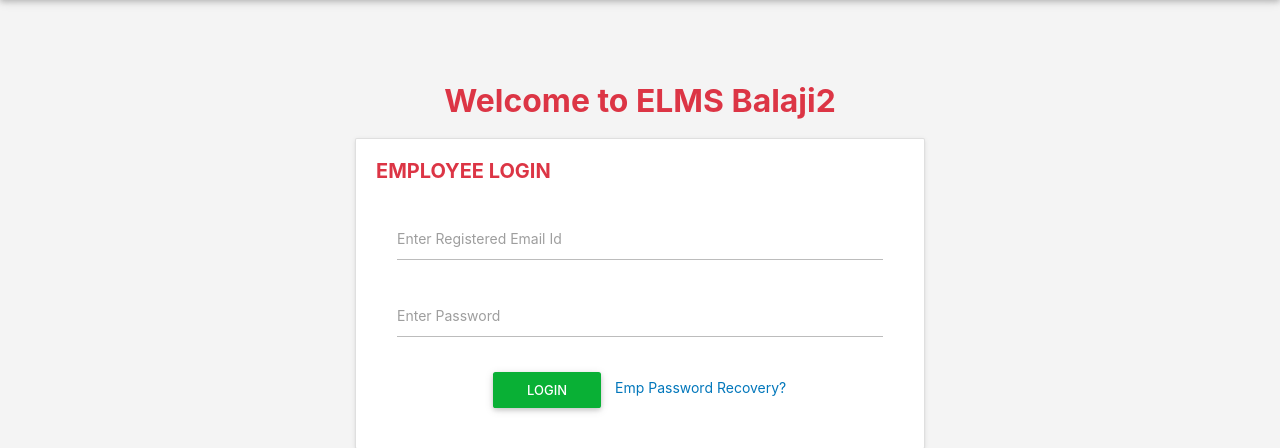
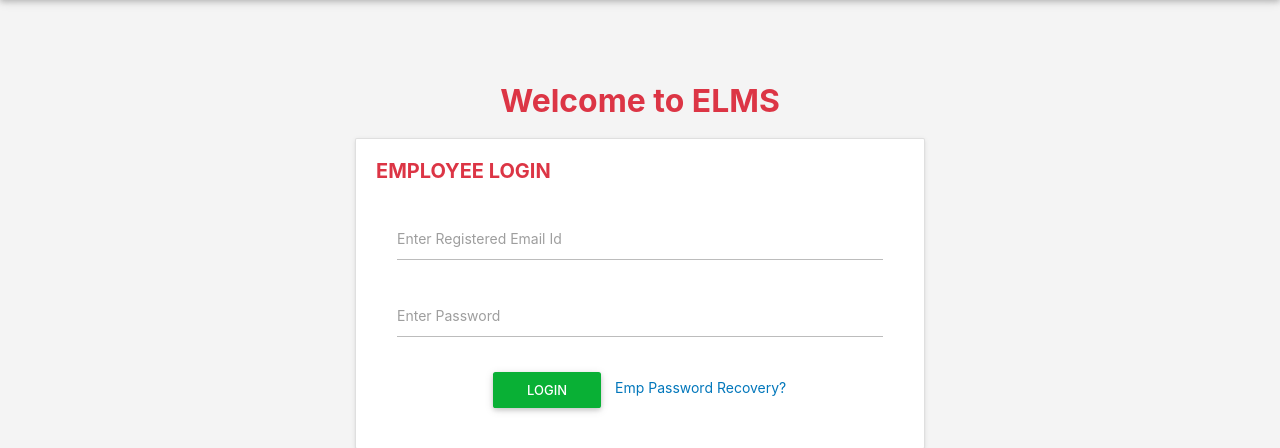
Before and after one commit to lakshmanan8104/php_demo, a PHP site: page / in a window 1280 px wide. Shown: the part 60-508 px from the top of the page. Run offline with PHP 8.4, Linux system fonts and the light colour scheme; data that the repository does not hold is empty.

Commit message:
Update index.php

```diff
--- a/index.php
+++ b/index.php
@@ -80,7 +80,7 @@ else{
 
             <main class="mn-inner mt-5">
                 <div class="row d-flex justify-content-center align-items-center">
-        <h4 class="font-weight-bold text-center text-danger">Welcome to ELMS Balaji2</h4>
+        <h4 class="font-weight-bold text-center text-danger">Welcome to ELMS</h4>
 
                     <div class="col-md-12">
                         <div class="row">
```
